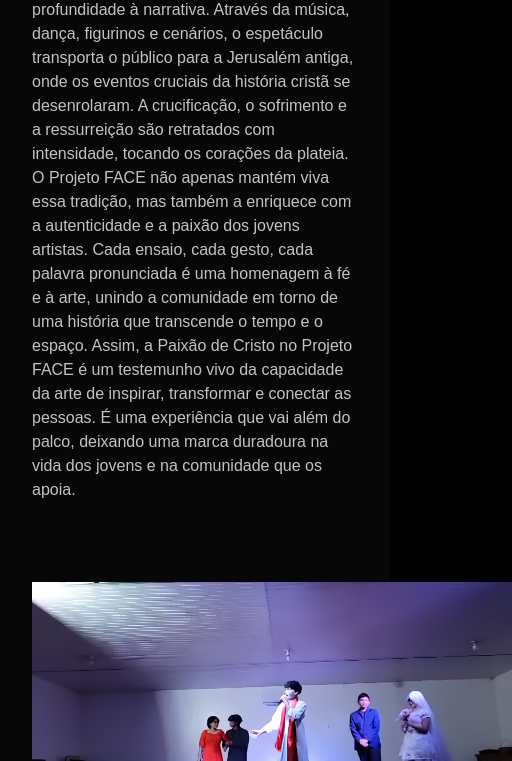
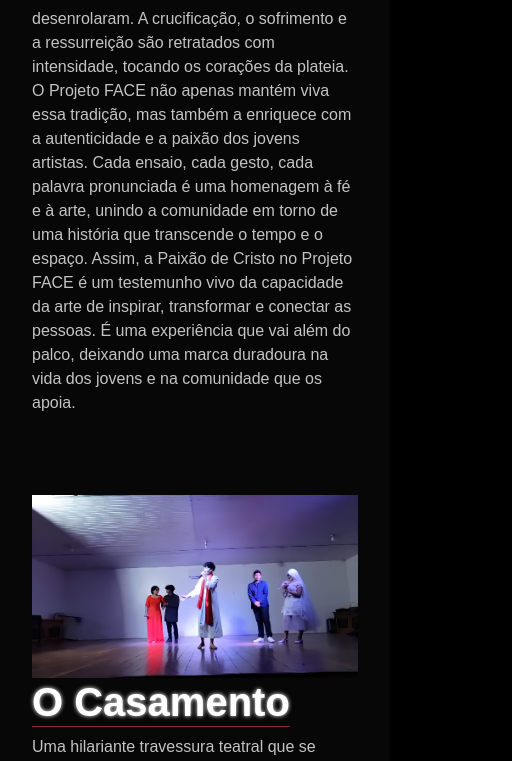
Before and after one commit to Gustavocardoso0800/Blog_Face-main, a plain HTML site: page pages/eventos.html in a window 390 px wide. Shown: the part 1239-2000 px from the top of the page, 512 px wide, since content can reach past the window. Drawn offline with nearby package versions, Linux system fonts and the light colour scheme.

Commit message:
responsividade

```diff
--- a/css/stylesobre.css
+++ b/css/stylesobre.css
@@ -1,6 +1,6 @@
 :root {
     --cor-secundaria: #13121270;
-  }
+}
 
 .bg-sobre {
     display: flex;
@@ -15,9 +15,10 @@
 }
 
 
-.bg-sobre img{
+.bg-sobre img {
     width: 30rem;
-    max-width: 1000px;
+    max-width: 100%;
+    height: auto;
 }
 
 .roxo {
@@ -37,7 +38,3 @@
     padding: 1em;
     text-shadow: 0px 0px 0.1em #d61616;
 }
-
-img {
-    width: 100%;
-}
```
